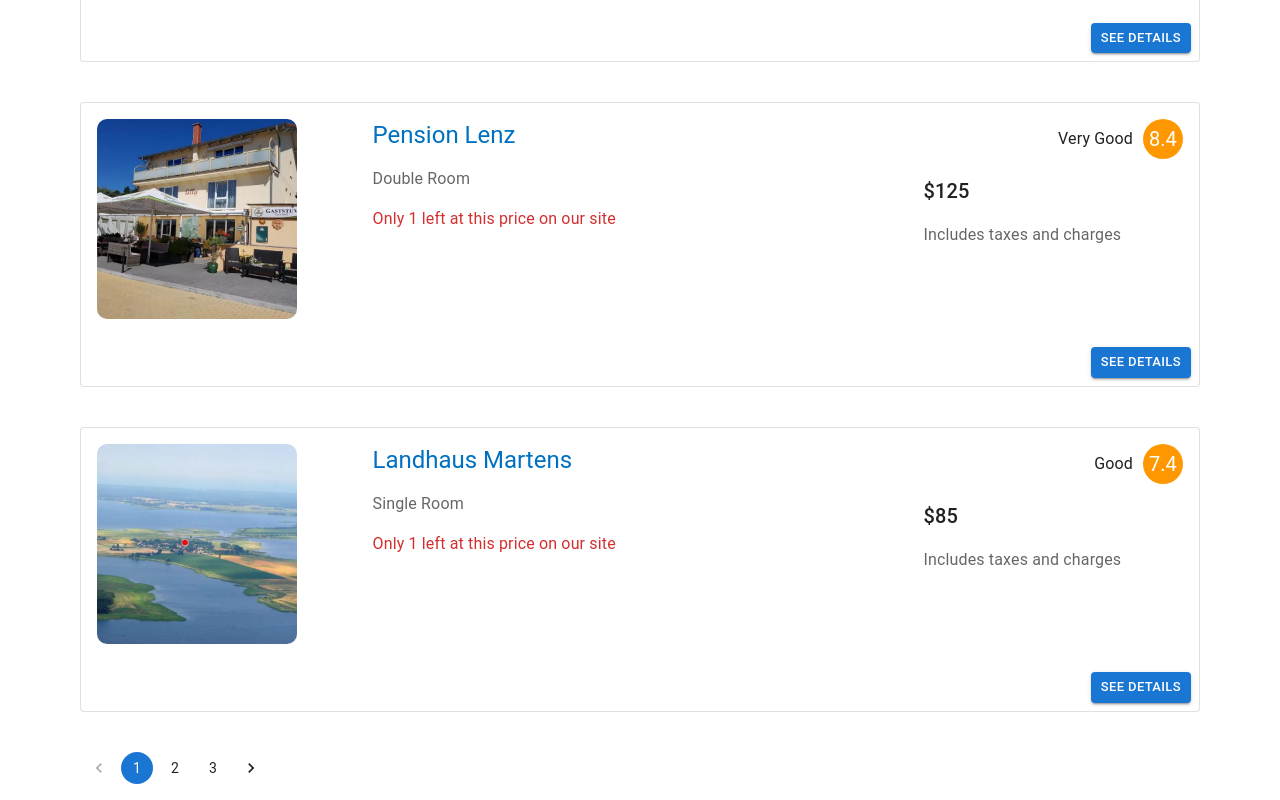
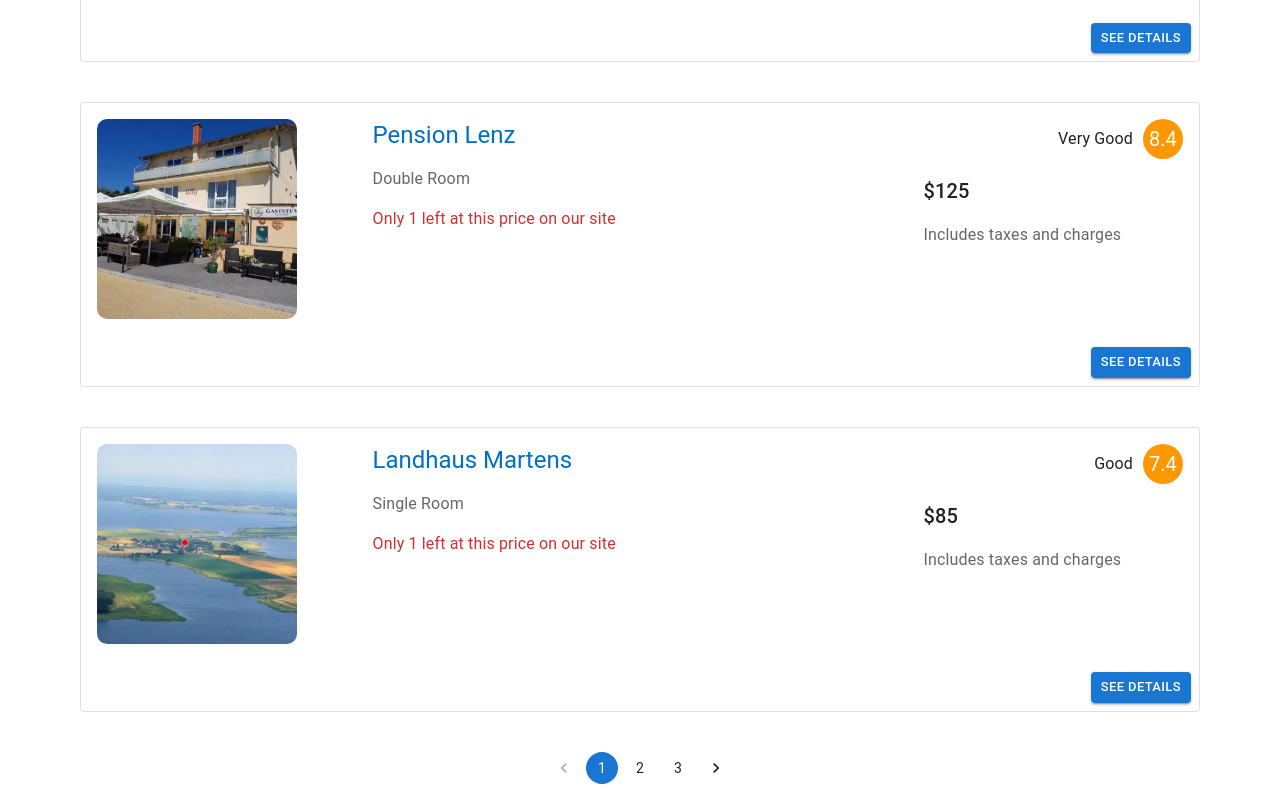
Before and after one commit to ZahraBahmanpour/react-booking, a React (Create React App) app: page /stays in a window 1280 px wide. Shown: the part 1072-1872 px from the top of the page. Built offline with nearby package versions, Linux system fonts and the light colour scheme.

Commit message:
center pagination component

```diff
--- a/src/components/Pagination/Pagination.js
+++ b/src/components/Pagination/Pagination.js
@@ -2,7 +2,12 @@ import { Pagination as MuiPagination } from "@mui/material";
 
 const Pagination = ({ count, handleChange }) => {
   return (
-    <MuiPagination count={count} color="primary" onChange={handleChange} />
+    <MuiPagination
+      count={count}
+      color="primary"
+      onChange={handleChange}
+      sx={{ margin: "0 auto" }}
+    />
   );
 };
 
```
